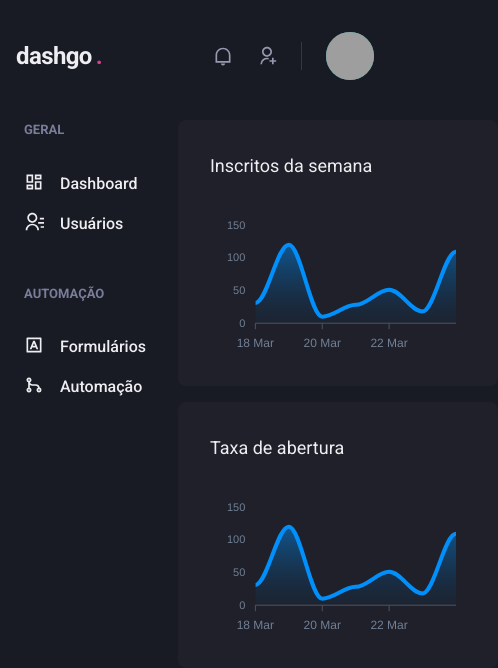
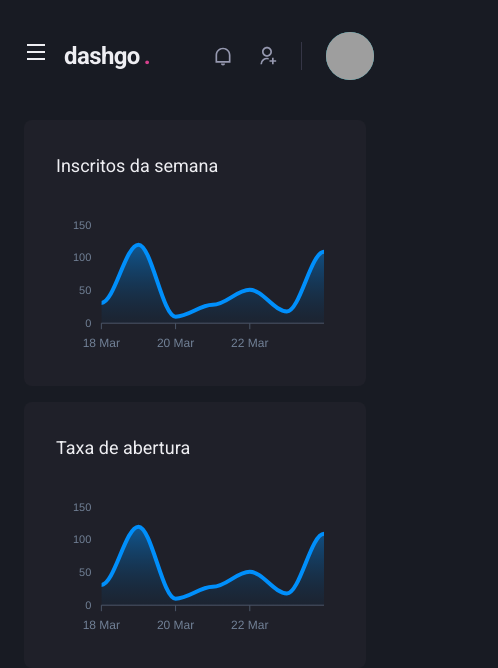
Before and after one commit to vini-cius/dashgo, a Next.js app: page /dashboard in a window 390 px wide. Shown: the top 668 px of the page, 498 px wide, since content can reach past the window. Built offline with nearby package versions, Linux system fonts and the light colour scheme; grey boxes are pictures that could not be loaded.

Commit message:
Sidebar responsiva

```diff
--- a/src/components/Header/index.tsx
+++ b/src/components/Header/index.tsx
@@ -1,4 +1,6 @@
-import { Flex, useBreakpointValue } from '@chakra-ui/react';
+import { Flex, useBreakpointValue, IconButton, Icon } from '@chakra-ui/react';
+import { RiMenuLine } from 'react-icons/ri';
+import { useSidebarDrawer } from '../../contexts/SidebarDrawerContext';
 import { Logo } from './Logo';
 import { NotificationsNav } from './NotificationsNav';
 import { Profile } from './Profile';
@@ -9,6 +11,8 @@
     base: false,
     lg: true
   });
+
+  const { onOpen } = useSidebarDrawer();
 
   return (
     <Flex
@@ -21,6 +25,17 @@
       px="4"
       align="center"
     >
+      {!isWideVersion && (
+        <IconButton
+          icon={<Icon as={RiMenuLine} />}
+          fontSize="24"
+          variant="unstyled"
+          onClick={onOpen}
+          aria-label="Open sidebar"
+          mr="2"
+        />
+      )}
+
       <Logo />
 
       {isWideVersion && <SearchBox />}
--- /dev/null
+++ b/src/components/Sidebar/SidebarNav.tsx
@@ -0,0 +1,22 @@
+import { Stack } from "@chakra-ui/react";
+import { RiContactsLine, RiDashboardLine, RiGitMergeLine, RiInputMethodLine } from "react-icons/ri";
+import { Navlink } from "./NavLink";
+import { NavSection } from "./NavSection";
+
+export function SidebarNav() {
+  return (
+    <Stack spacing="12" align="flex-start">
+      <NavSection title="GERAL">
+        <Navlink icon={RiDashboardLine}>Dashboard</Navlink>
+
+        <Navlink icon={RiContactsLine}>Usuários</Navlink>
+      </NavSection>
+
+      <NavSection title="AUTOMAÇÃO">
+        <Navlink icon={RiInputMethodLine}>Formulários</Navlink>
+
+        <Navlink icon={RiGitMergeLine}>Automação</Navlink>
+      </NavSection>
+    </Stack>
+  )
+}
--- a/src/components/Sidebar/index.tsx
+++ b/src/components/Sidebar/index.tsx
@@ -1,24 +1,36 @@
-import { Box, Stack } from "@chakra-ui/react";
-import { RiContactsLine, RiDashboardLine, RiGitMergeLine, RiInputMethodLine } from "react-icons/ri";
-import { Navlink } from "./NavLink";
-import { NavSection } from "./NavSection";
+import { Box, useBreakpointValue, Drawer, DrawerOverlay, DrawerContent, DrawerBody, DrawerCloseButton, DrawerHeader } from "@chakra-ui/react";
+import { useSidebarDrawer } from "../../contexts/SidebarDrawerContext";
+import { SidebarNav } from "./SidebarNav";
 
 export function Sidebar() {
+  const isDrawerSidebar = useBreakpointValue({
+    base: true,
+    lg: false
+  });
+
+  const { isOpen, onClose } = useSidebarDrawer();
+
+  if (isDrawerSidebar) {
+    return (
+      <Drawer isOpen={isOpen} placement="left" onClose={onClose}>
+        <DrawerOverlay>
+          <DrawerContent bg="gray.800" p="4">
+            <DrawerCloseButton mt="6" />
+
+            <DrawerHeader>Navegação</DrawerHeader>
+
+            <DrawerBody>
+              <SidebarNav />
+            </DrawerBody>
+          </DrawerContent>
+        </DrawerOverlay>
+      </Drawer>
+    )
+  }
+
   return (
     <Box as="aside" w="64" mr="8">
-      <Stack spacing="12" align="flex-start">
-        <NavSection title="GERAL">
-          <Navlink icon={RiDashboardLine}>Dashboard</Navlink>
-
-          <Navlink icon={RiContactsLine}>Usuários</Navlink>
-        </NavSection>
-
-        <NavSection title="AUTOMAÇÃO">
-          <Navlink icon={RiInputMethodLine}>Formulários</Navlink>
-
-          <Navlink icon={RiGitMergeLine}>Automação</Navlink>
-        </NavSection>
-      </Stack>
+      <SidebarNav />
     </Box>
   )
 }
--- /dev/null
+++ b/src/contexts/SidebarDrawerContext.tsx
@@ -0,0 +1,28 @@
+import { useDisclosure, UseDisclosureReturn } from '@chakra-ui/react';
+import { useRouter } from 'next/router';
+import { createContext, ReactNode, useContext, useEffect } from 'react';
+
+interface SidebarDrawerProviderProps {
+  children: ReactNode;
+}
+
+type SidebarDrawerContextData = UseDisclosureReturn;
+
+const SidebarDrawerContext = createContext({} as SidebarDrawerContextData);
+
+export function SidebarDrawerProvider({ children }: SidebarDrawerProviderProps) {
+  const disclosure = useDisclosure();
+  const router = useRouter();
+
+  useEffect(() => {
+    disclosure.onClose();
+  }, [router.asPath]);
+
+  return (
+    <SidebarDrawerContext.Provider value={disclosure}>
+      {children}
+    </SidebarDrawerContext.Provider>
+  )
+}
+
+export const useSidebarDrawer = () => useContext(SidebarDrawerContext);
--- a/src/pages/_app.tsx
+++ b/src/pages/_app.tsx
@@ -1,11 +1,14 @@
 import { AppProps } from 'next/app';
 import { ChakraProvider } from '@chakra-ui/react';
 import { theme } from '../styles/theme';
+import { SidebarDrawerProvider } from '../contexts/SidebarDrawerContext';
 
 function MyApp({ Component, pageProps }: AppProps) {
   return (
     <ChakraProvider resetCSS theme={theme}>
-      <Component {...pageProps} />
+      <SidebarDrawerProvider>
+        <Component {...pageProps} />
+      </SidebarDrawerProvider>
     </ChakraProvider>
   )
 }
```
